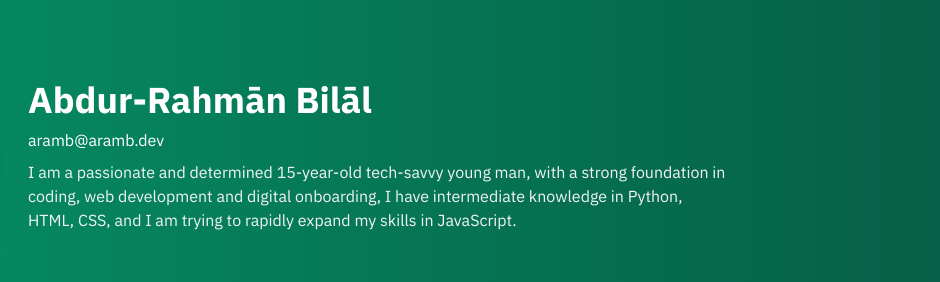
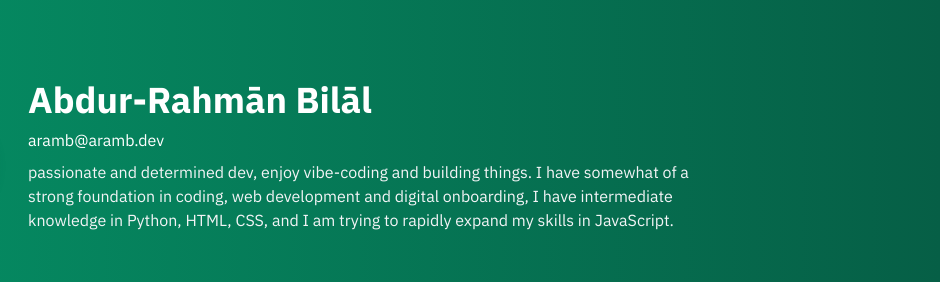
Before and after one commit to aramb-dev/aramb.dev, a plain HTML site: page index.html in a window 1280 px wide. Shown: the top 282 px of the page, 340-1280 px from the left. Drawn offline with nearby package versions, Linux system fonts and the light colour scheme.

Commit message:
Update index.html

```diff
--- a/index.html
+++ b/index.html
@@ -6,19 +6,19 @@
     <meta name="viewport" content="width=device-width, initial-scale=1.0">
     <title>Abdur-Rahmān Bilāl</title>
     <meta name="description"
-        content="I'm a determined 15-year-old tech enthusiast with a strong foundation in coding, web development, and digital onboarding. Skilled in Python, HTML, and CSS, I'm rapidly expanding my JavaScript expertise.">
+        content="passionate and determined dev, enjoy vibe-coding and building things">
     <meta property="og:url" content="https://aramb.dev">
     <meta property="og:type" content="website">
     <meta property="og:title" content="Abdur-Rahmān Bilāl">
     <meta property="og:description"
-        content="I'm a determined 15-year-old tech enthusiast with a strong foundation in coding, web development, and digital onboarding. Skilled in Python, HTML, and CSS, I'm rapidly expanding my JavaScript expertise.">
+        content="passionate and determined dev, enjoy vibe-coding and building things">
     <meta property="og:image" content="./assets/img/Abdur-Rahmān Bilāl - Social Share.png">
     <meta name="twitter:card" content="summary_large_image">
     <meta property="twitter:domain" content="aramb.dev">
     <meta property="twitter:url" content="https://aramb.dev">
     <meta name="twitter:title" content="Abdur-Rahmān Bilāl">
     <meta name="twitter:description"
-        content="I'm a determined 15-year-old tech enthusiast with a strong foundation in coding, web development, and digital onboarding. Skilled in Python, HTML, and CSS, I'm rapidly expanding my JavaScript expertise.">
+        content="passionate and determined dev, enjoy vibe-coding and building things">
     <meta name="twitter:image" content="./assets/img/Abdur-Rahmān Bilāl - Social Share.png">
     <link rel="preconnect" href="https://fonts.googleapis.com">
     <link rel="preconnect" href="https://fonts.gstatic.com" crossorigin>
@@ -55,7 +55,7 @@
                 <div>
                     <h1 class="text-4xl font-bold mb-2">Abdur-Rahmān Bilāl</h1>
                     <p class="mb-2"><a href="mailto:aramb@aramb.dev" class="hover:underline">aramb@aramb.dev</a></p>
-                    <p class="text-gray-100">I am a passionate and determined 15-year-old tech-savvy young man, with a
+                    <p class="text-gray-100">passionate and determined dev, enjoy vibe-coding and building things. I have somewhat of a
                         strong foundation in coding, web development and digital onboarding, I have intermediate
                         knowledge in Python, HTML, CSS, and I am trying to rapidly expand my skills in JavaScript.</p>
                 </div>
```
